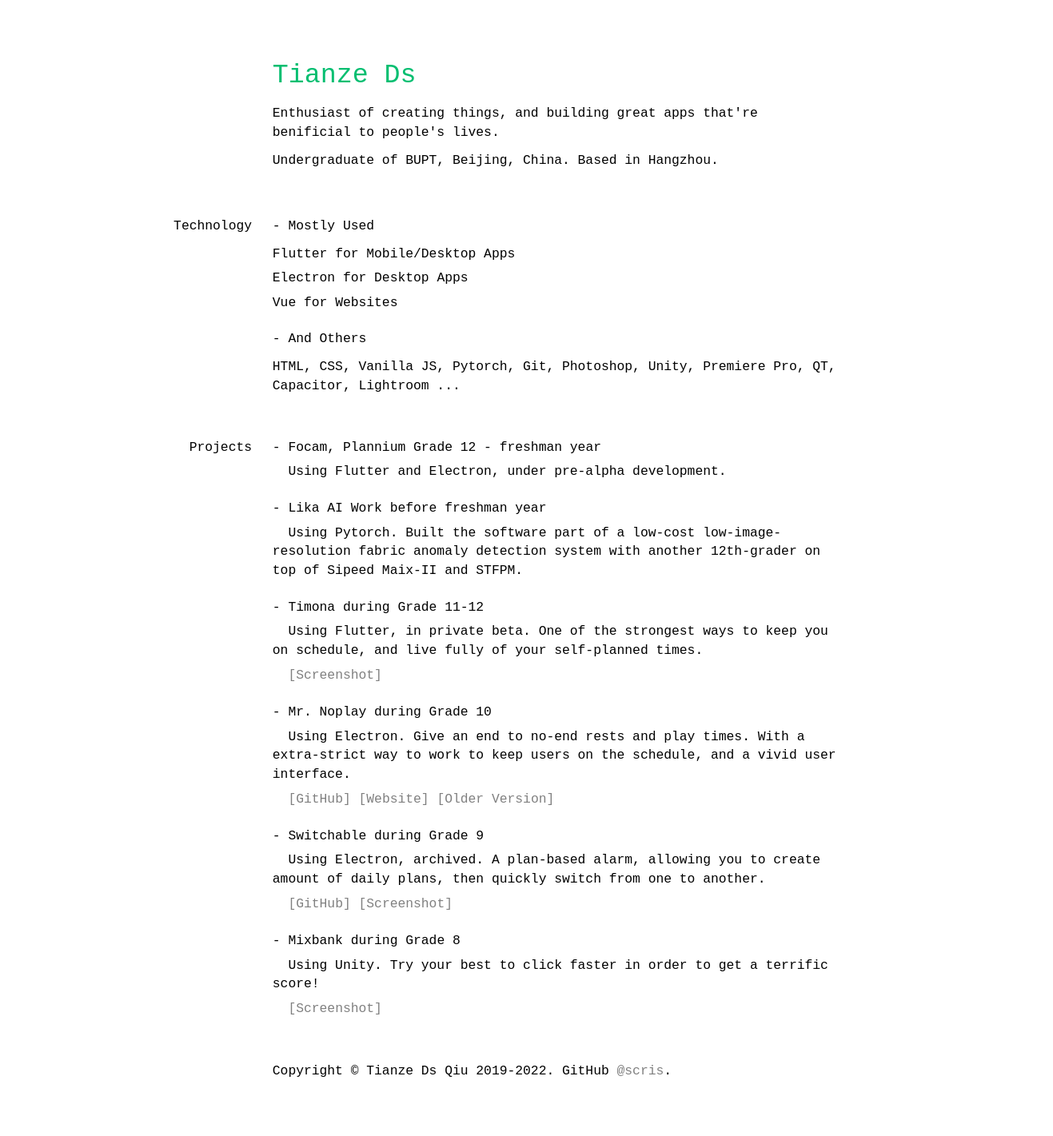
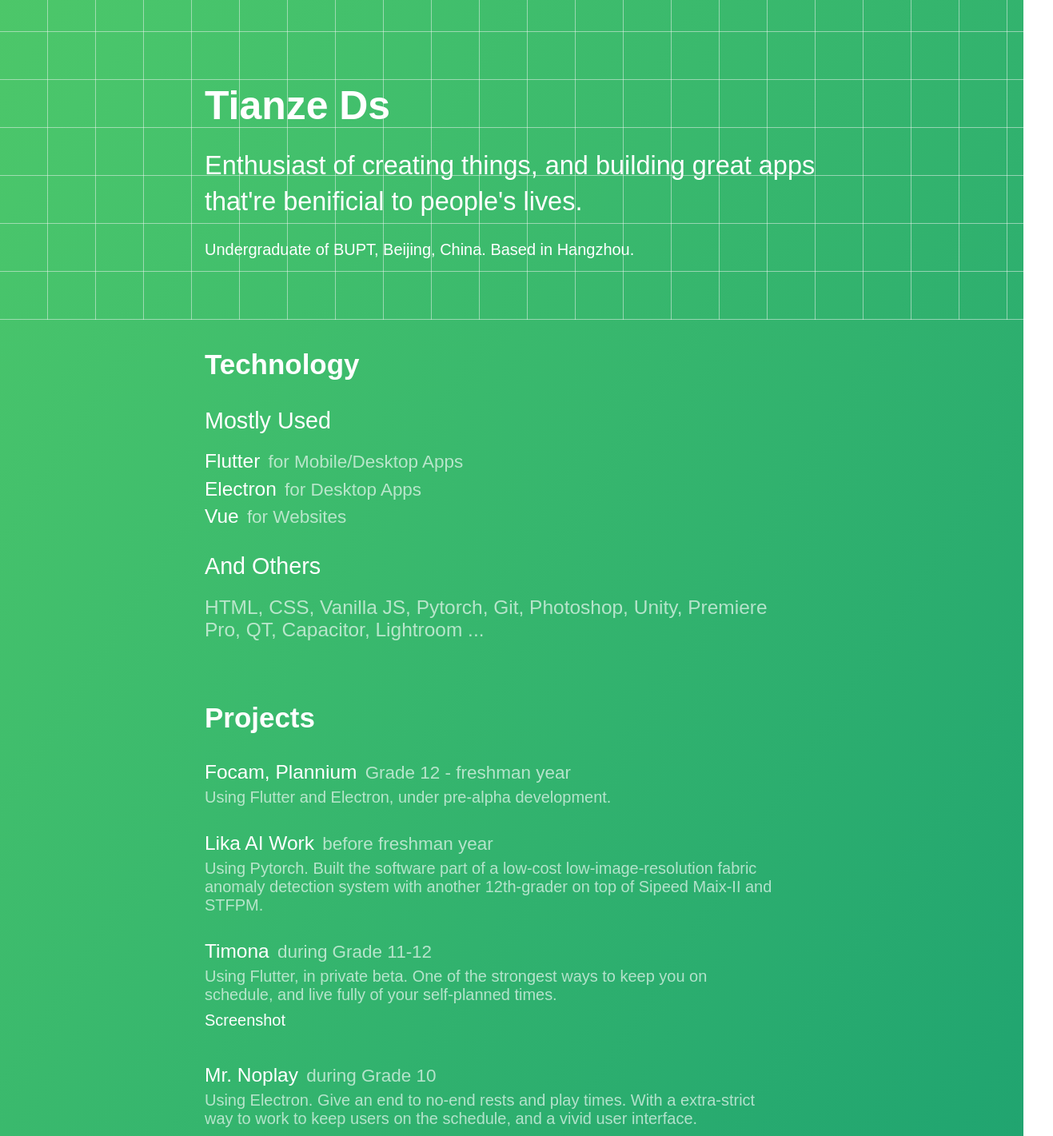
Before and after one commit to scris/tianzeds, a Vue app: page / in a window 1280 px wide. Shown: the part 20-1441 px from the top of the page at 80% size, 1317 px wide, since content can reach past the window. Built offline with nearby package versions, Linux system fonts and the light colour scheme.

Commit message:
gradient theme ready

```diff
--- a/src/App.vue
+++ b/src/App.vue
@@ -1,22 +1,24 @@
 <template>
-  <div id="app" class="container">
+  <div id="app">
+    <div class="grid"></div>
+    <div class="container">
       <div class="section">
         <div class="title">
           Tianze Ds
         </div>
-      <div class="line desc">
+        <div class="line title-desc title-below">
           Enthusiast of creating things, and building great apps that're benificial to
           people's lives.
         </div>
-      <div class="line education">
+        <div class="line education title-below">
           Undergraduate of BUPT, Beijing, China. Based in Hangzhou.
         </div>
       </div>
-    <div class="section section-flex">
+      <div class="section section-flex section-tech">
         <div class="section-title">Technology&nbsp;</div>
         <div class="section-content">
-        <div class="line">
-          - Mostly Used
+          <div class="line kinds">
+            Mostly Used
           </div>
           <div class="kind">
             Flutter&nbsp;<span class="tech">for Mobile/Desktop Apps</span>
@@ -25,8 +27,8 @@
             Electron&nbsp;<span class="tech">for Desktop Apps</span>
           </div>
           <div class="kind">Vue&nbsp;<span class="tech">for Websites</span></div>
-        <div class="line line-below">
-          - And Others
+          <div class="line line-below kinds">
+            And Others
           </div>
           <div class="kind">
           <span class="less-use"
@@ -35,80 +37,100 @@
           </div>
         </div>
       </div>
-    <div class="section section-flex">
+      <div class="section section-flex section-proj">
         <div class="section-title">Projects&nbsp;</div>
         <div class="section-content">
           <div id="focam">
             <div class="kind">
-            - Focam, Plannium&nbsp;<span class="tech">Grade 12 - freshman year</span>
+              Focam, Plannium&nbsp;<span class="tech">Grade 12 - freshman year</span>
             </div>
             <div class="line-desc kind-desc">
-            &nbsp;&nbsp;Using Flutter and Electron, under pre-alpha development. </div>
+              Using Flutter and Electron, under pre-alpha development.
+            </div>
           </div>
           <div id="lika" class="line-below">
             <div class="kind">
-            - Lika AI Work&nbsp;<span class="tech">before freshman year</span>
+              Lika AI Work&nbsp;<span class="tech">before freshman year</span>
             </div>
             <div class="line-desc kind-desc">
-            &nbsp;&nbsp;Using Pytorch. Built the software part of a low-cost low-image-resolution fabric anomaly detection system with another 12th-grader on top of Sipeed Maix-II and STFPM. </div>
+              Using Pytorch. Built the software part of a low-cost low-image-resolution fabric anomaly
+              detection system with another 12th-grader on top of Sipeed Maix-II and STFPM.
+            </div>
           </div>
           <div id="timona" class="line-below">
             <div class="kind">
-            - Timona&nbsp;<span class="tech">during Grade 11-12</span>
+              Timona&nbsp;<span class="tech">during Grade 11-12</span>
             </div>
             <div class="line-desc kind-desc">
-            &nbsp;&nbsp;Using Flutter, in private beta. One of the strongest ways to keep you on schedule, and live fully of your self-planned times.</div>
-          <div class="line-desc tech">
-            &nbsp;&nbsp;<a href="https://s2.loli.net/2022/08/26/Mo7zSU9KWhnYylP.png" target="_blank">[Screenshot]</a>
+              Using Flutter, in private beta. One of the strongest ways to keep you on schedule, and live
+              fully of your self-planned times.
+            </div>
+            <div class="line-desc">
+              <div class="line-desc links">
+                <a href="https://s2.loli.net/2022/08/26/Mo7zSU9KWhnYylP.png" target="_blank">Screenshot</a>
               </div>
             </div>
             <div id="mrnoplay" class="line-below">
               <div class="kind">
-            - Mr. Noplay&nbsp;<span class="tech">during Grade 10</span>
+                Mr. Noplay&nbsp;<span class="tech">during Grade 10</span>
               </div>
               <div class="line-desc kind-desc">
-            &nbsp;&nbsp;Using Electron. Give an end to no-end rests and play times. With a extra-strict way to work to keep users on the schedule, and a vivid user interface.
+                Using Electron. Give an end to no-end rests and play times. With a extra-strict way to work to
+                keep users on the schedule, and a vivid user interface.
               </div>
-          <div class="line-desc tech">
-            &nbsp;&nbsp;<a href="https://github.com/mrnoplay/mrnoplay" target="_blank">[GitHub]</a>&nbsp;<a href="https://mrnoplay.tianzeds.com/" target="_blank">[Website]</a>&nbsp;<a href="https://i.loli.net/2020/02/09/XewHqoUimbFtPRO.jpg" target="_blank">[Older Version]</a>
+              <div class="line-desc links">
+                <a href="https://github.com/mrnoplay/mrnoplay" target="_blank">GitHub</a>
+                <span> / </span>
+                <a href="https://mrnoplay.tianzeds.com/" target="_blank">Website</a>
+                <span> / </span>
+                <a href="https://i.loli.net/2020/02/09/XewHqoUimbFtPRO.jpg" target="_blank">Older Version</a>
               </div>
             </div>
             <div id="switchable" class="line-below">
               <div class="kind">
-            - Switchable&nbsp;<span class="tech">during Grade 9</span>
+                Switchable&nbsp;<span class="tech">during Grade 9</span>
               </div>
               <div class="line-desc kind-desc">
-            &nbsp;&nbsp;Using Electron, archived. A plan-based alarm, allowing you to create amount of daily plans, then quickly switch from one to another.</div>
-          <div class="line-desc tech">
-            &nbsp;&nbsp;<a href="https://github.com/scris/switchable" target="_blank">[GitHub]</a>&nbsp;<a href="https://s2.loli.net/2022/08/26/UkWZjidsT5ol3cA.png" target="_blank">[Screenshot]</a>
+                Using Electron, archived. A plan-based alarm, allowing you to create amount of daily plans,
+                then quickly switch from one to another.
+              </div>
+              <div class="line-desc links">
+                <a href="https://github.com/scris/switchable" target="_blank">GitHub</a>
+                <span> / </span>
+                <a href="https://s2.loli.net/2022/08/26/UkWZjidsT5ol3cA.png" target="_blank">Screenshot</a>
               </div>
             </div>
             <div id="mixbank" class="line-below">
               <div class="kind">
-            - Mixbank&nbsp;<span class="tech">during Grade 8</span>
+                Mixbank&nbsp;<span class="tech">during Grade 8</span>
               </div>
               <div class="line-desc kind-desc">
-            &nbsp;&nbsp;Using Unity. Try your best to click faster in order to get a terrific score!</div>
-          <div class="line-desc tech">
-            &nbsp;&nbsp;<a href="https://i.loli.net/2018/02/26/5a9371bf6d192.jpeg" target="_blank">[Screenshot]</a>
+                Using Unity. Try your best to click faster in order to get a terrific score!
+              </div>
+              <div class="line-desc links">
+                <a href="https://i.loli.net/2018/02/26/5a9371bf6d192.jpeg" target="_blank">Screenshot</a>
               </div>
             </div>
           </div>
         </div>
-    <div class="section">
-      <div class="section-content shallow">
-        Copyright &copy; Tianze Ds Qiu 2019-2022. GitHub <a href="https://github.com/scris" target="_blank">@scris</a>.
+      </div>
+      <div class="section section-about">
+        <div class="section-content about">
+          <span>Copyright &copy; Tianze Ds Qiu 2019-2022. GitHub </span>
+          <a href="https://github.com/scris" target="_blank">@scris</a>
+          <span>.</span>
+        </div>
       </div>
     </div>
   </div>
 </template>
 
 <script>
-import Darkmode from "darkmode-js";
+
 export default {
   name: "app",
   components: {},
-  mounted: function() {
+  mounted: function () {
     // new Darkmode().showWidget();
   },
 };
@@ -116,24 +138,42 @@
 
 <style lang="scss">
 $base: 0.51em;
-$titlegreen: #02be70;
-$green: black;
-$black: black;
-$grey: black;
-$grey2: black;
-$grey3: black;
-$shallow: black;
+$titlegreen: white;
+$green: white;
+$black: white;
+$opacity: 0.64;
 
-.darkmode--activated {
-  color: #fdfdfd;
+body {
+  background: linear-gradient(to left top, #11876B, #22a670, #49c56b, #6fd756, #B0FF48);
+  color: $black;
+  font-family: "SF Compact Display", sans-serif;
+  padding: 0;
+  margin: 0;
+  background-size: 300% 300%;
+  animation: Gradient 15s ease infinite;
 }
 
-body {
-  //background: linear-gradient(136.36deg, #10462A 4.86%, #165836 94.85%);
-  //background: linear-gradient(136.36deg, #ECFAF1 4.86%, #FAFEFB 94.85%);
-  color: $black;
-  font-family: "Montserrat", "", monospace;
-  line-height: 110%;
+@keyframes Gradient {
+  0% {
+    background-position: 0% 50%
+  }
+  50% {
+    background-position: 100% 50%
+  }
+  100% {
+    background-position: 0% 50%
+  }
+}
+
+.grid {
+  background: -webkit-linear-gradient(top, transparent 59px, whitesmoke 60px),
+  -webkit-linear-gradient(left, transparent 59px, whitesmoke 60px);
+  background-size: 60px 60px;
+  padding: 0;
+  margin: 0;
+  position: absolute;
+  width: 100%;
+  height: 420px;
 }
 
 .title {
@@ -142,6 +182,20 @@
   background: $titlegreen;
   -webkit-background-clip: text;
   color: transparent;
+  font-weight: 700;
+  margin-top: 100px;
+}
+
+.title-desc {
+  line-height: 140%;
+  font-size: $base * 2.6;
+  font-weight: 500;
+}
+
+.education {
+  line-height: 140%;
+  font-size: $base * 1.6;
+  font-weight: 500;
 }
 
 .line {
@@ -154,6 +208,14 @@
   padding-bottom: $base * 0.9;
 }
 
+.links {
+  font-size: $base * 1.6;
+}
+
+.links span {
+  opacity: $opacity;
+}
+
 .line-below {
   padding-top: $base * 1.8;
 }
@@ -162,40 +224,63 @@
   padding-bottom: $base * 5.6;
 }
 
-.section-flex {
-  display: flex;
-  transform: translateX(-1.5rem);
-  width: 90vw;
+.section-title {
+  padding-bottom: $base * 1.9;
+  font-size: $base * 2.8;
+  font-weight: 600;
 }
 
-.section-title {
-  padding-right: 1rem;
-  text-align: right;
-  color: $grey;
+.kinds {
+  font-size: $base * 2.3;
 }
 
 .section-content {
   width: 56vw;
+  font-weight: 500;
+}
+
+.section-proj .section-content {
+  font-weight: 400;
+}
+
+.about {
+  font-weight: 500;
+  font-size: $base * 1.6;
+}
+
+.about span {
+  opacity: $opacity;
+}
+
+.section-tech {
+  padding-top: $base * 2;
 }
 
 .tech {
-  color: $grey2;
+  font-weight: 200;
+  opacity: $opacity;
+  font-size: $base * 1.8;
+  padding-left: $base * 0.3;
 }
 
 .less-use {
-  color: $grey3;
+  font-weight: 300;
+  opacity: $opacity;
 }
 
 .kind {
-  padding-bottom: $base * 0.8;
+  padding-bottom: $base * 0.5;
+  font-weight: 400;
+}
+
+.section-proj .kind {
+  font-weight: 500;
 }
 
 .kind-desc {
-  color: $shallow;
-}
-
-.shallow {
-  color: $shallow;
+  font-size: $base * 1.6;
+  font-weight: 400;
+  opacity: $opacity;
 }
 
 a,
@@ -203,38 +288,25 @@
 a:active {
   text-decoration: none;
   outline: none;
-  color: grey;
+  color: white;
 }
 
 a:hover {
-  color: darkslategray;
+  color: ghostwhite;
 }
 
 a:active {
-  color: slategray;
-}
-
-.darkmode--activated a {
-  color: lightgrey;
-}
-
-.darkmode--activated a:hover {
-  color: slategray;
-}
-
-.darkmode--activated a:active {
-  color: lightslategray;
+  color: whitesmoke;
 }
 
 .container {
-  width: 52vw;
+  width: 64vw;
   display: flex;
   justify-content: flex-start;
   flex-direction: column;
   align-content: center;
-  margin-left: 26vw;
-  margin-right: 22vw;
-  margin-top: 10vh;
+  margin-left: 20vw;
+  margin-right: 16vw;
   margin-bottom: 10vh;
   padding-right: 0rem;
   font-size: $base;
@@ -245,8 +317,10 @@
   height: 0.78rem;
 }
 
-.darkmode--activated .icon {
-  fill: whitesmoke;
+@media (max-width: 597px) {
+  .grid {
+    height: 480px;
+  }
 }
 
 @media (max-width: 630px) {
@@ -256,72 +330,34 @@
   }
 }
 
+
 @media (min-width: 420px) {
   .container {
-    font-size: $base * 1.6;
-  }
-  .icon {
-    width: 1rem;
-    height: 1rem;
+    font-size: $base * 2.6;
   }
 }
 
 @media (min-width: 630px) {
   .container {
-    font-size: $base * 1.7;
-    line-height: 130%;
-  }
-  .icon {
-    width: 1.5rem;
-    height: 1.5rem;
-  }
-  .section-title {
-    padding-right: 1rem;
-    width: 7rem;
-  }
-  .section-flex {
-    display: flex;
-    transform: translateX(-8rem);
+    font-size: $base * 2.7;
   }
 }
 
 @media (min-width: 768px) {
   .container {
-    font-size: $base * 1.8;
-    line-height: 140%;
-  }
-  .icon {
-    width: 1.7rem;
-    height: 1.7rem;
+    font-size: $base * 2.8;
   }
 }
 
 @media (min-width: 992px) {
   .container {
-    font-size: $base * 1.9;
-    line-height: 145%;
-  }
-  .icon {
-    width: 1.8rem;
-    height: 1.8rem;
-  }
-  .section-title {
-    padding-right: 1rem;
-    width: 10rem;
-  }
-  .section-flex {
-    display: flex;
-    transform: translateX(-11rem);
+    font-size: $base * 2.9;
   }
 }
 
 @media (min-width: 1200px) {
   .container {
-    font-size: $base * 2;
-  }
-  .icon {
-    width: 2rem;
-    height: 2rem;
+    font-size: $base * 3;
   }
 }
 
@@ -329,39 +365,6 @@
   color: grey;
 }
 
-.darkmode--activated .grey {
-  color: lightgrey;
-}
-
-.animated {
-  -webkit-animation-duration: 1s;
-  animation-duration: 1s;
-  -webkit-animation-fill-mode: both;
-  animation-fill-mode: both;
-}
-
-@-webkit-keyframes slideInUp {
-  0% {
-    -webkit-transform: translateY(100%);
-    transform: translateY(100%);
-    visibility: visible;
-  }
-}
-
-@keyframes slideInUp {
-  0% {
-    -webkit-transform: translateY(100%);
-    -ms-transform: translateY(100%);
-    transform: translateY(100%);
-    visibility: visible;
-  }
-}
-
-.slideInUp {
-  -webkit-animation-name: slideInUp;
-  animation-name: slideInUp;
-}
-
 .reset {
   letter-spacing: 0rem;
 }
```
Lines whose indentation alone changed are shown as unchanged.
